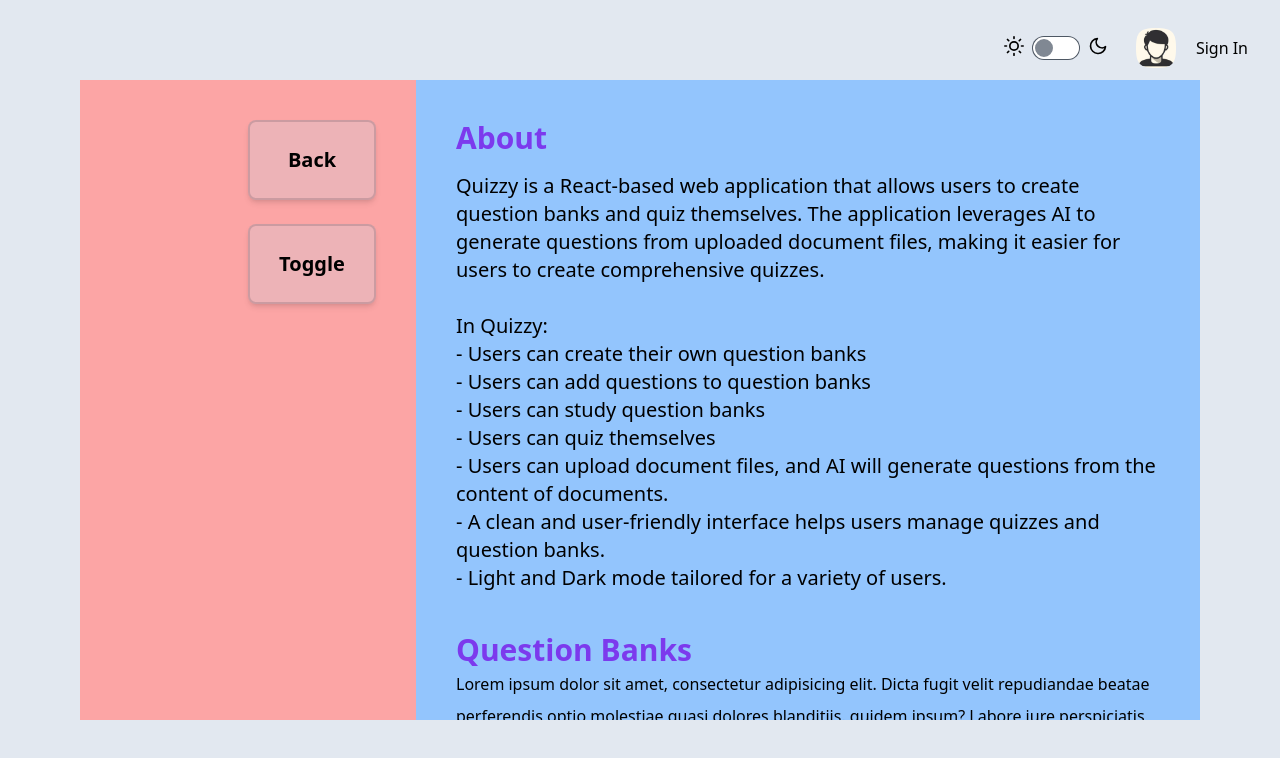
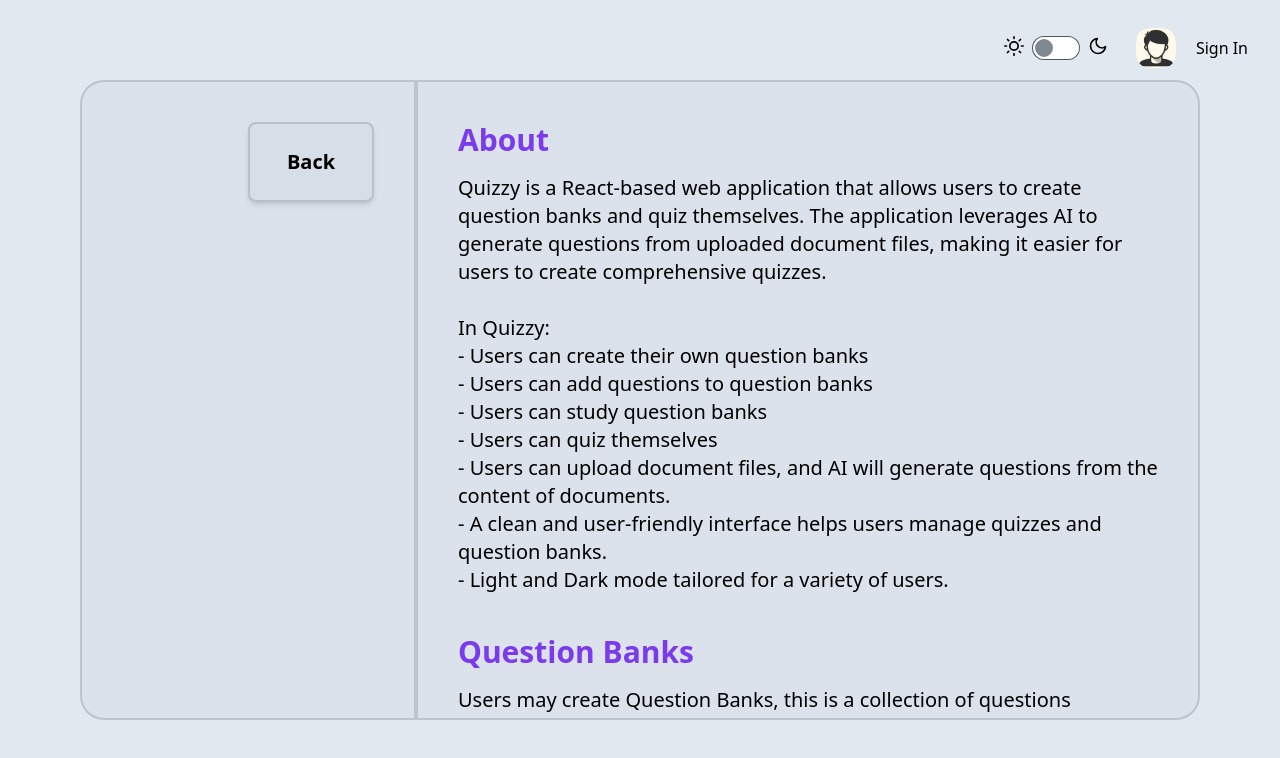
Before and after one commit to Zeraphim/Quizzy, a React (Vite) app: page /guide in a window 1280 px wide. Shown: the top 758 px of the page. Built offline with nearby package versions, Linux system fonts and the light colour scheme.

Commit message:
Guide Section

```diff
--- a/src/components/Guide.jsx
+++ b/src/components/Guide.jsx
@@ -8,7 +8,7 @@
   return (
     <div className="h-screen w-screen flex flex-row items-center justify-center p-20">
         {/* Action Buttons Container */}
-        <div className="flex-[30%] h-full w-full flex flex-col items-end justify-start p-10 gap-6 text-black dark:text-white font-bold text-xl bg-red-300">
+        <div className="flex-[30%] h-full w-full flex flex-col items-end justify-start p-10 gap-6 text-black dark:text-white font-bold text-xl bg-slate-300 dark:bg-white rounded-l-3xl overflow-hidden bg-opacity-30 dark:bg-opacity-10 border-2 border-opacity-[15%] dark:border-opacity-[4%] border-slate-900 dark:border-white">
 
             {/* Back Button */}
             <div className="w-2/4 h-20 rounded-lg flex items-center justify-center bg-slate-300 dark:bg-white hover:bg-violet-800 bg-opacity-30 dark:bg-opacity-10 border-2 border-opacity-[15%] dark:border-opacity-[4%] border-slate-900 dark:border-white transition shadow-md hover:text-white">
@@ -18,7 +18,7 @@
             </div>
 
             {/* Bank Button Dropdown */}
-            <div className="dropdown dropdown-hover h-20 w-2/4">
+            {/* <div className="dropdown dropdown-hover h-20 w-2/4">
                 <div tabIndex={0} role="button" className="btn h-full w-full text-black dark:text-white font-bold text-xl bg-slate-300 dark:bg-white hover:bg-violet-800 bg-opacity-30 dark:bg-opacity-10 border-2 border-opacity-[15%] dark:border-opacity-[4%] border-slate-900 dark:border-white transition shadow-md hover:text-white">
                     Toggle
                 </div>
@@ -39,16 +39,16 @@
                         <a className="w-full h-full dark-hover:bg-slate-400" onClick={() => setToggle("studying")}>Studying</a>
                     </li>
                 </ul>
-            </div>
+            </div> */}
 
         </div>
 
         {/* How to Use Container */}
-        <div className="flex-[70%] h-full w-full flex flex-col gap-10 items-center justify-start p-10 text-wrap overflow-y-auto leading-loose bg-blue-300">
+        <div className="flex-[70%] h-full w-full flex flex-col gap-10 items-center justify-start p-10 text-wrap overflow-y-auto leading-loose bg-slate-300 dark:bg-white rounded-r-3xl overflow-hidden bg-opacity-30 dark:bg-opacity-10 border-2 border-opacity-[15%] dark:border-opacity-[4%] border-slate-900 dark:border-white">
 
             {/* About Section */}
             <div>
-                <h1 className="text-3xl font-bold text-violet-600 pb-4">About</h1>
+                <h1 className="text-3xl font-bold text-violet-600 dark:text-violet-500 pb-4">About</h1>
                 <p className=" text-xl font-md">
                     Quizzy is a React-based web application that allows users to create question banks and quiz themselves. The application leverages AI to generate questions from uploaded document files, making it easier for users to create comprehensive quizzes.
                     <br></br><br></br>
@@ -65,37 +65,38 @@
 
             {/* Question Banks Section */}
             <div>
-                <h1 className="text-3xl font-bold text-violet-600">Question Banks</h1>
-                <p>
-                    Lorem ipsum dolor sit amet, consectetur adipisicing elit. Dicta fugit velit repudiandae beatae perferendis optio molestiae quasi dolores blanditiis, quidem ipsum? Labore iure perspiciatis consequuntur corrupti deleniti hic, exercitationem facere!
-
-                    Lorem ipsum dolor sit amet, consectetur adipisicing elit. Dicta fugit velit repudiandae beatae perferendis optio molestiae quasi dolores blanditiis, quidem ipsum? Labore iure perspiciatis consequuntur corrupti deleniti hic, exercitationem facere!
-
-                    Lorem ipsum dolor sit amet, consectetur adipisicing elit. Dicta fugit velit repudiandae beatae perferendis optio molestiae quasi dolores blanditiis, quidem ipsum? Labore iure perspiciatis consequuntur corrupti deleniti hic, exercitationem facere!
+                <h1 className="text-3xl font-bold text-violet-600 dark:text-violet-500 pb-4">Question Banks</h1>
+                <p className=" text-xl font-md">
+                    Users may create Question Banks, this is a collection of questions pertaining to a certain topic. A question bank's contents
+                    can be edited, deleted, or a new one can be created.
                 </p>
             </div>
 
             {/* Adding Questions Section */}
             <div>
-                <h1 className="text-3xl font-bold text-violet-600">Adding Questions</h1>
-                <p>
-                    Lorem ipsum dolor sit amet, consectetur adipisicing elit. Dicta fugit velit repudiandae beatae perferendis optio molestiae quasi dolores blanditiis, quidem ipsum? Labore iure perspiciatis consequuntur corrupti deleniti hic, exercitationem facere!
-
-                    Lorem ipsum dolor sit amet, consectetur adipisicing elit. Dicta fugit velit repudiandae beatae perferendis optio molestiae quasi dolores blanditiis, quidem ipsum? Labore iure perspiciatis consequuntur corrupti deleniti hic, exercitationem facere!
-
-                    Lorem ipsum dolor sit amet, consectetur adipisicing elit. Dicta fugit velit repudiandae beatae perferendis optio molestiae quasi dolores blanditiis, quidem ipsum? Labore iure perspiciatis consequuntur corrupti deleniti hic, exercitationem facere!
+                <h1 className="text-3xl font-bold text-violet-600 dark:text-violet-500 pb-4">Adding Questions</h1>
+                <p className=" text-xl font-md">
+                    Adding questions in a Question Bank entails entering a certain format for the question, its type, and the answer.
+                    <br></br>
+                    <br></br>
+                    Here's an example on how to make a question.
+                    <br></br><br></br>
+                    <b className="font-bold">Question:</b> Your question<br></br>
+                    <b className="font-bold">Type:</b> True/False, Multiple Choice, or Identification<br></br>
+                    <b className="font-bold">Answer:</b> The correct answer
                 </p>
             </div>
 
             {/* Studying */}
             <div>
-                <h1 className="text-3xl font-bold text-violet-600">Studying</h1>
-                <p>
-                    Lorem ipsum dolor sit amet, consectetur adipisicing elit. Dicta fugit velit repudiandae beatae perferendis optio molestiae quasi dolores blanditiis, quidem ipsum? Labore iure perspiciatis consequuntur corrupti deleniti hic, exercitationem facere!
-
-                    Lorem ipsum dolor sit amet, consectetur adipisicing elit. Dicta fugit velit repudiandae beatae perferendis optio molestiae quasi dolores blanditiis, quidem ipsum? Labore iure perspiciatis consequuntur corrupti deleniti hic, exercitationem facere!
-
-                    Lorem ipsum dolor sit amet, consectetur adipisicing elit. Dicta fugit velit repudiandae beatae perferendis optio molestiae quasi dolores blanditiis, quidem ipsum? Labore iure perspiciatis consequuntur corrupti deleniti hic, exercitationem facere!
+                <h1 className="text-3xl font-bold text-violet-600 dark:text-violet-500 pb-4">Studying</h1>
+                <p className=" text-xl font-md">
+                    Once you already have your question bank. You can use it for studying, first you'll choose the question bank that
+                    you want to study about. Then a Flippable card UI will appear on the screen showing you the question that you
+                    need to answer.
+                    <br></br><br></br>
+                    Stats are shown on the right side of the screen showing the total number of questions you are answering, the correct
+                    answers you have, the incorrect answers you have, and the total question banks you've answered for the session.
                 </p>
             </div>
 
--- a/src/styles/output.css
+++ b/src/styles/output.css
@@ -2632,6 +2632,10 @@
   display: grid;
 }
 
+.contents {
+  display: contents;
+}
+
 .h-1\/3 {
   height: 33.333333%;
 }
@@ -2991,6 +2995,10 @@
   justify-content: center;
 }
 
+.gap-10 {
+  gap: 2.5rem;
+}
+
 .gap-2 {
   gap: 0.5rem;
 }
@@ -3019,10 +3027,6 @@
   gap: 1.75rem;
 }
 
-.gap-10 {
-  gap: 2.5rem;
-}
-
 .overflow-hidden {
   overflow: hidden;
 }
@@ -3049,6 +3053,11 @@
 
 .rounded-lg {
   border-radius: 0.5rem;
+}
+
+.rounded-l-3xl {
+  border-top-left-radius: 1.5rem;
+  border-bottom-left-radius: 1.5rem;
 }
 
 .rounded-l-full {
@@ -3056,6 +3065,11 @@
   border-bottom-left-radius: 9999px;
 }
 
+.rounded-r-3xl {
+  border-top-right-radius: 1.5rem;
+  border-bottom-right-radius: 1.5rem;
+}
+
 .rounded-r-full {
   border-top-right-radius: 9999px;
   border-bottom-right-radius: 9999px;
@@ -3120,16 +3134,6 @@
   background-color: rgb(0 0 0 / var(--tw-bg-opacity));
 }
 
-.bg-blue-300 {
-  --tw-bg-opacity: 1;
-  background-color: rgb(147 197 253 / var(--tw-bg-opacity));
-}
-
-.bg-red-300 {
-  --tw-bg-opacity: 1;
-  background-color: rgb(252 165 165 / var(--tw-bg-opacity));
-}
-
 .bg-red-500 {
   --tw-bg-opacity: 1;
   background-color: rgb(239 68 68 / var(--tw-bg-opacity));
@@ -3198,6 +3202,10 @@
   padding: 0.5rem;
 }
 
+.p-20 {
+  padding: 5rem;
+}
+
 .p-3 {
   padding: 0.75rem;
 }
@@ -3212,10 +3220,6 @@
 
 .p-9 {
   padding: 2.25rem;
-}
-
-.p-20 {
-  padding: 5rem;
 }
 
 .px-4 {
@@ -3233,12 +3237,12 @@
   padding-bottom: 2rem;
 }
 
+.pb-4 {
+  padding-bottom: 1rem;
+}
+
 .pr-3 {
   padding-right: 0.75rem;
-}
-
-.pb-4 {
-  padding-bottom: 1rem;
 }
 
 .text-center {
@@ -3311,10 +3315,6 @@
   font-weight: 600;
 }
 
-.leading-relaxed {
-  line-height: 1.625;
-}
-
 .leading-loose {
   line-height: 2;
 }
@@ -3357,15 +3357,6 @@
 .text-white {
   --tw-text-opacity: 1;
   color: rgb(255 255 255 / var(--tw-text-opacity));
-}
-
-.text-violet-800 {
-  --tw-text-opacity: 1;
-  color: rgb(91 33 182 / var(--tw-text-opacity));
-}
-
-.underline {
-  text-decoration-line: underline;
 }
 
 .shadow {
@@ -3579,6 +3570,11 @@
   color: rgb(167 139 250 / var(--tw-text-opacity));
 }
 
+.dark\:text-violet-500:where(.dark, .dark *) {
+  --tw-text-opacity: 1;
+  color: rgb(139 92 246 / var(--tw-text-opacity));
+}
+
 .dark\:text-white:where(.dark, .dark *) {
   --tw-text-opacity: 1;
   color: rgb(255 255 255 / var(--tw-text-opacity));
```
